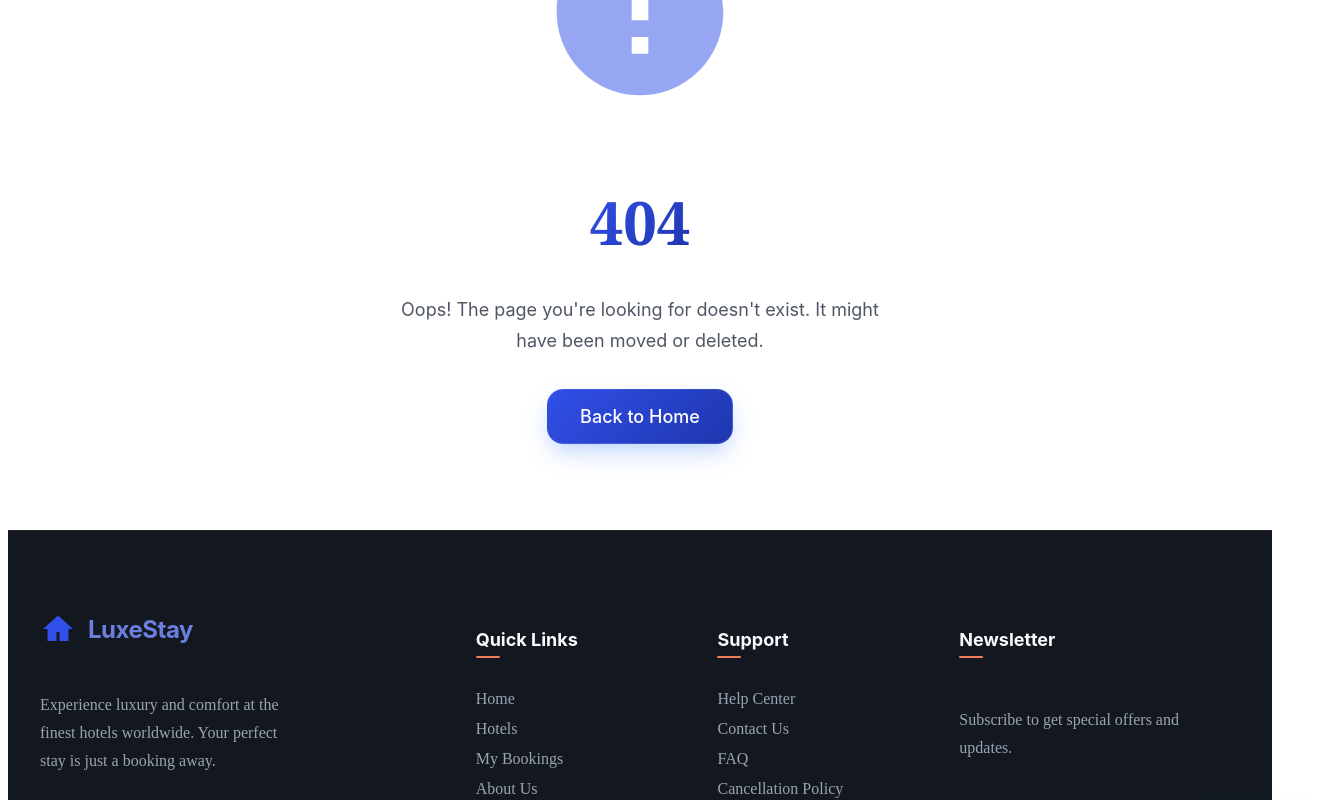
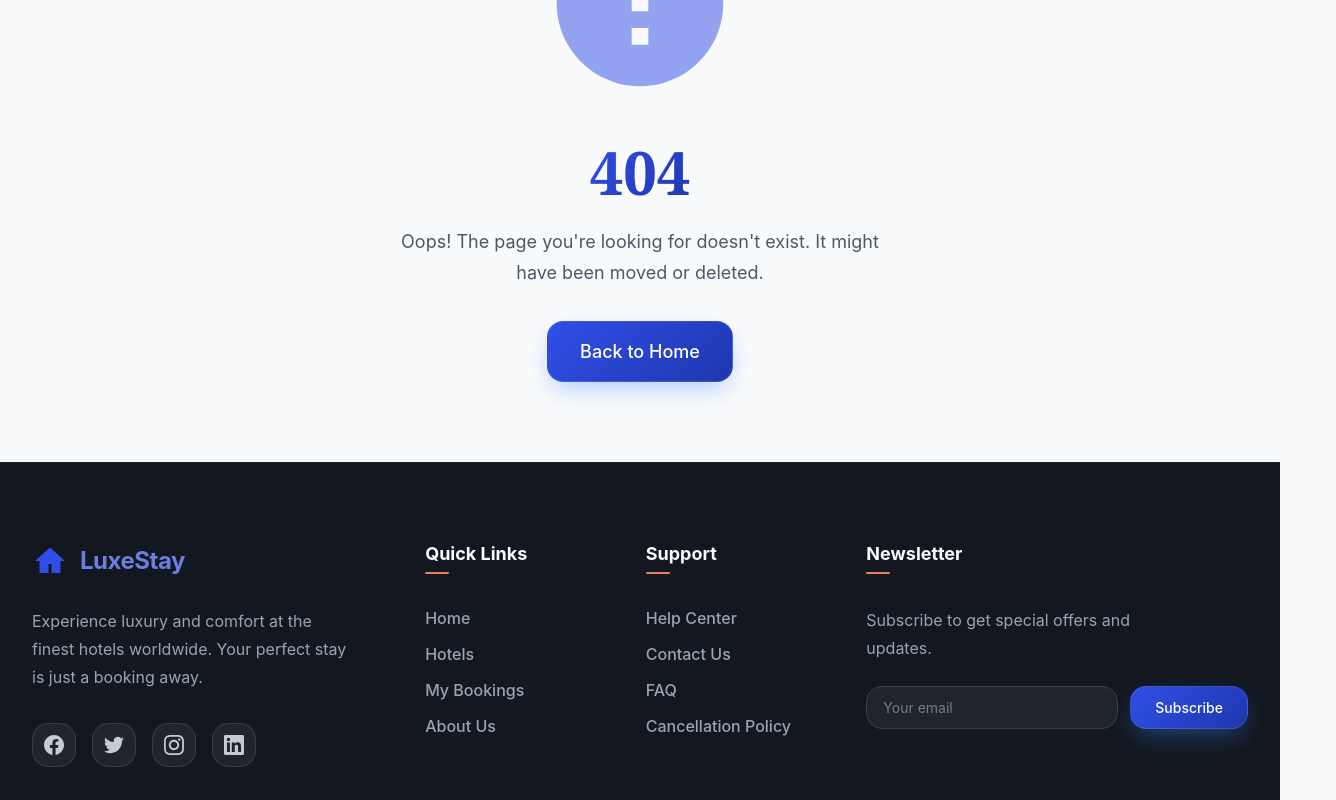
Before and after one commit to Youssef-Ahmed-Zahran/Hotel-Booking, a React (Vite) app in the folder client/: page / in a window 1280 px wide. Shown: the part 220-1020 px from the top of the page, 1336 px wide, since content can reach past the window. Built offline with nearby package versions, Linux system fonts and the light colour scheme; no server answers.

Commit message:
create the index

```diff
--- a/client/src/index.scss
+++ b/client/src/index.scss
@@ -0,0 +1,330 @@
+@use "./styles/variables" as *;
+@use "./styles/mixins" as *;
+
+// ============= Reset & Base Styles =============
+*,
+*::before,
+*::after {
+  box-sizing: border-box;
+  margin: 0;
+  padding: 0;
+}
+
+html {
+  font-size: 16px;
+  scroll-behavior: smooth;
+  -webkit-font-smoothing: antialiased;
+  -moz-osx-font-smoothing: grayscale;
+}
+
+body {
+  font-family: $font-primary;
+  font-size: $text-base;
+  font-weight: $font-normal;
+  line-height: $leading-normal;
+  color: $text-primary;
+  background: $bg-secondary;
+  min-height: 100vh;
+}
+
+// ============= Typography =============
+h1,
+h2,
+h3,
+h4,
+h5,
+h6 {
+  margin: 0;
+  font-weight: $font-semibold;
+  line-height: $leading-tight;
+  color: $text-primary;
+}
+
+h1 {
+  @include heading-1;
+}
+
+h2 {
+  @include heading-2;
+}
+
+h3 {
+  @include heading-3;
+}
+
+h4 {
+  @include heading-4;
+}
+
+p {
+  margin: 0;
+  @include body-base;
+}
+
+a {
+  color: $primary-600;
+  text-decoration: none;
+  transition: color $transition-base;
+
+  &:hover {
+    color: $primary-700;
+  }
+}
+
+// ============= Lists =============
+ul,
+ol {
+  list-style: none;
+}
+
+// ============= Images =============
+img {
+  max-width: 100%;
+  height: auto;
+  display: block;
+}
+
+// ============= Buttons =============
+button {
+  font-family: inherit;
+  cursor: pointer;
+  border: none;
+  background: none;
+}
+
+// ============= Forms =============
+input,
+textarea,
+select {
+  font-family: inherit;
+  font-size: inherit;
+}
+
+// ============= Utility Classes =============
+.container {
+  @include container;
+}
+
+.section-padding {
+  @include section-padding;
+}
+
+// Text Utilities
+.text-center {
+  text-align: center;
+}
+
+.text-left {
+  text-align: left;
+}
+
+.text-right {
+  text-align: right;
+}
+
+.text-primary {
+  color: $text-primary;
+}
+
+.text-secondary {
+  color: $text-secondary;
+}
+
+.text-tertiary {
+  color: $text-tertiary;
+}
+
+.text-inverse {
+  color: $text-inverse;
+}
+
+.font-light {
+  font-weight: $font-light;
+}
+
+.font-normal {
+  font-weight: $font-normal;
+}
+
+.font-medium {
+  font-weight: $font-medium;
+}
+
+.font-semibold {
+  font-weight: $font-semibold;
+}
+
+.font-bold {
+  font-weight: $font-bold;
+}
+
+.truncate {
+  @include truncate;
+}
+
+.line-clamp-2 {
+  @include line-clamp(2);
+}
+
+.line-clamp-3 {
+  @include line-clamp(3);
+}
+
+// Spacing Utilities
+.mt-auto {
+  margin-top: auto;
+}
+
+.mb-auto {
+  margin-bottom: auto;
+}
+
+.ml-auto {
+  margin-left: auto;
+}
+
+.mr-auto {
+  margin-right: auto;
+}
+
+// Flex Utilities
+.flex {
+  display: flex;
+}
+
+.flex-center {
+  @include flex-center;
+}
+
+.flex-between {
+  @include flex-between;
+}
+
+.flex-column {
+  @include flex-column;
+}
+
+.flex-column-center {
+  @include flex-column-center;
+}
+
+.flex-wrap {
+  flex-wrap: wrap;
+}
+
+.gap-1 {
+  gap: $spacing-1;
+}
+
+.gap-2 {
+  gap: $spacing-2;
+}
+
+.gap-3 {
+  gap: $spacing-3;
+}
+
+.gap-4 {
+  gap: $spacing-4;
+}
+
+.gap-6 {
+  gap: $spacing-6;
+}
+
+.gap-8 {
+  gap: $spacing-8;
+}
+
+// Grid Utilities
+.grid {
+  display: grid;
+}
+
+.grid-cols-1 {
+  grid-template-columns: repeat(1, 1fr);
+}
+
+.grid-cols-2 {
+  grid-template-columns: repeat(2, 1fr);
+}
+
+.grid-cols-3 {
+  grid-template-columns: repeat(3, 1fr);
+}
+
+.grid-cols-4 {
+  grid-template-columns: repeat(4, 1fr);
+}
+
+// Display Utilities
+.hidden {
+  display: none;
+}
+
+.block {
+  display: block;
+}
+
+.inline-block {
+  display: inline-block;
+}
+
+// Position Utilities
+.relative {
+  position: relative;
+}
+
+.absolute {
+  position: absolute;
+}
+
+.fixed {
+  position: fixed;
+}
+
+.sticky {
+  position: sticky;
+}
+
+// Overflow Utilities
+.overflow-hidden {
+  overflow: hidden;
+}
+
+.overflow-auto {
+  overflow: auto;
+}
+
+.overflow-scroll {
+  overflow: scroll;
+}
+
+// ============= Animation Classes =============
+.fade-in {
+  @include fade-in;
+}
+
+.slide-up {
+  @include slide-up;
+}
+
+.scale-in {
+  @include scale-in;
+}
+
+// ============= Custom Scrollbar =============
+* {
+  @include scrollbar-custom;
+}
+
+// ============= Selection =============
+::selection {
+  background: $primary-100;
+  color: $primary-900;
+}
+
+::-moz-selection {
+  background: $primary-100;
+  color: $primary-900;
+}
```
